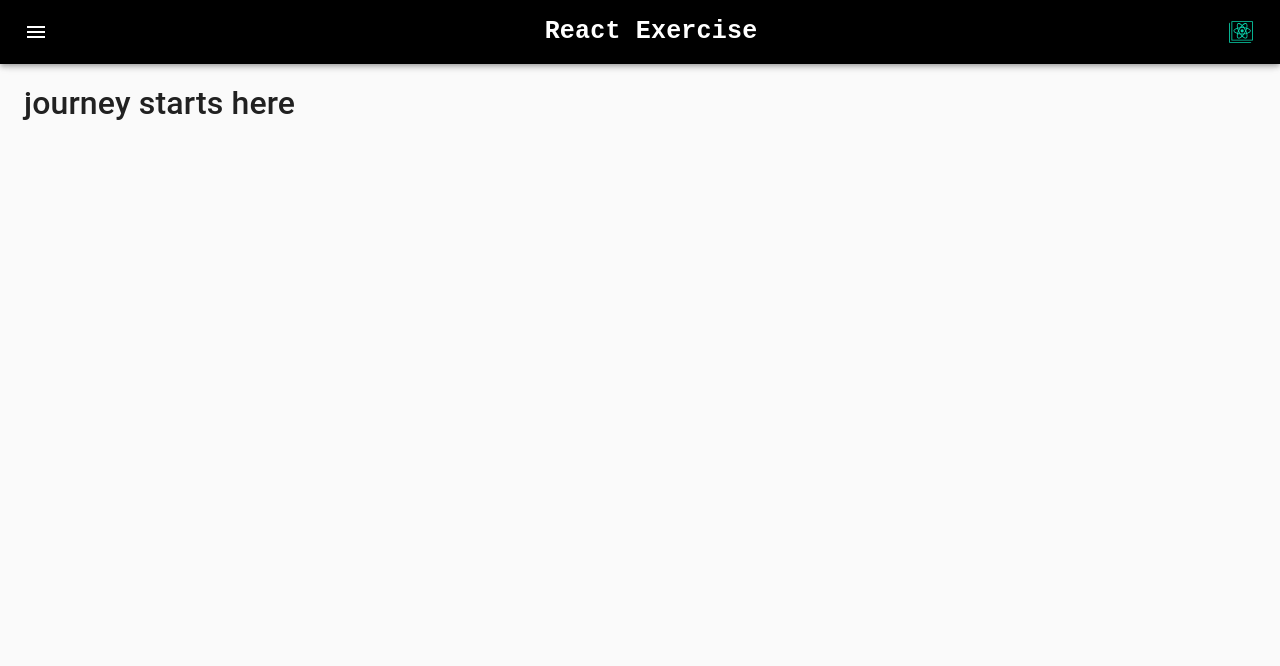
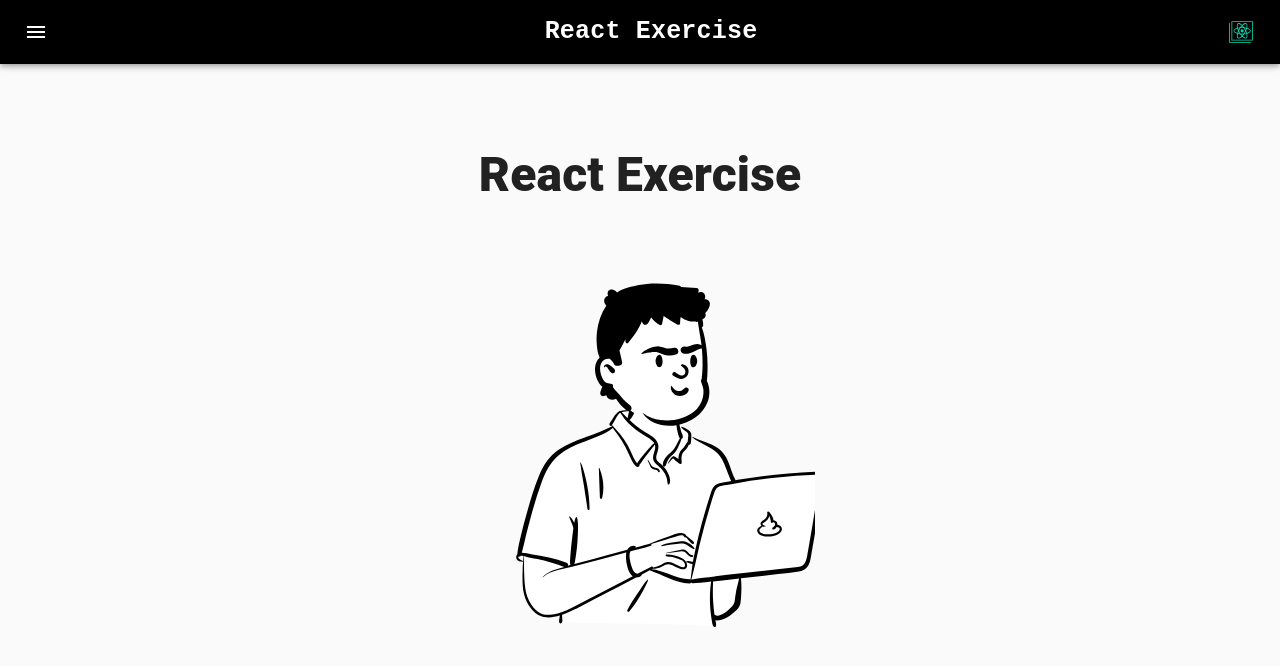
Before and after one commit to Ranganath-MD/react-examples, a React (Create React App) app: page / in a window 1280 px wide. Shown: the top 666 px of the page. Built offline with nearby package versions, Linux system fonts and the light colour scheme.

Commit message:
added home page layout

```diff
--- a/src/App.css
+++ b/src/App.css
@@ -1,39 +1,38 @@
-.menulink{
+.menulink {
   color: black;
-  font-size:18px;
-  margin-top:6px;
+  font-size: 18px;
+  margin-top: 6px;
   font-family: Cambria, Cochin, Georgia, Times, 'Times New Roman', serif;
-  text-decoration:none;
-  font-weight : 600
+  text-decoration: none;
+  font-weight: 600
 }
 
 .menulink:hover, .menulink:active {
-color: #ff5e14;
+  color: #ff5e14;
 }
 
 .title {
   color: white;
-  font-size:25px;
-  margin-top:6px;
+  font-size: 25px;
+  margin-top: 6px;
   font-family: 'Courier New', Courier, monospace;
-  text-decoration:none;
-  font-weight : 700;
+  text-decoration: none;
+  font-weight: 700;
 }
 
 .title:hover {
-  font-size : 27px;
+  font-size: 27px;
   color: #ff5e14
 }
-.info-list{
-  font-size : 18px;
+
+.info-list {
+  font-size: 18px;
   font-weight: 500;
   font-family: -apple-system, BlinkMacSystemFont, 'Segoe UI', Roboto, Oxygen, Ubuntu, Cantarell, 'Open Sans', 'Helvetica Neue', sans-serif;
 }
 
-.form-check
-{
+.form-check {
   position: relative;
-
 }
 
 .form-check {
@@ -46,7 +45,20 @@ color: #ff5e14;
   box-shadow: 0px 1px 5px 1px rgba(134, 133, 133, 0.6);
 }
 
-.input-checkbox{
+.input-checkbox {
   padding: 10px;
   margin-right: 15px;
 }
+
+.main-heading {
+  font-size: 3rem;
+  font-weight: 900;
+  text-align: center;
+  margin-top: 5%;
+}
+
+.home-container {
+  display: flex;
+  flex-direction: column;
+  align-items: center;
+}
--- a/src/Home/Home.js
+++ b/src/Home/Home.js
@@ -1,10 +1,14 @@
 import React, { Component } from 'react'
+import DevImg from "../resources/images/dev.svg"
 
 export default class Home extends Component {
     render() {
         return (
-            <div>
-                <h2> journey starts here </h2>
+            <div className="home-container">
+                <h2 className="main-heading">React Exercise</h2>
+                <div style={{ width: 350 }}>
+                    <img src={DevImg} alt="dev" width="100%" />
+                </div>
             </div>
         )
     }
--- a/src/routes-config.js
+++ b/src/routes-config.js
@@ -6,6 +6,7 @@ import AddTodo from "./Exercises/AddTodo/AddTodo"
 import EmojiList from "./Exercises/SearchEmoji/emojiList"
 import Form from "./Exercises/Form/Form"
 import SelectAll from "./Exercises/SelectAll/selectAll"
+
 export const routes = [
     {
         path : "/",
```
Also changed, not shown: src/resources/images/dev.svg (added).
